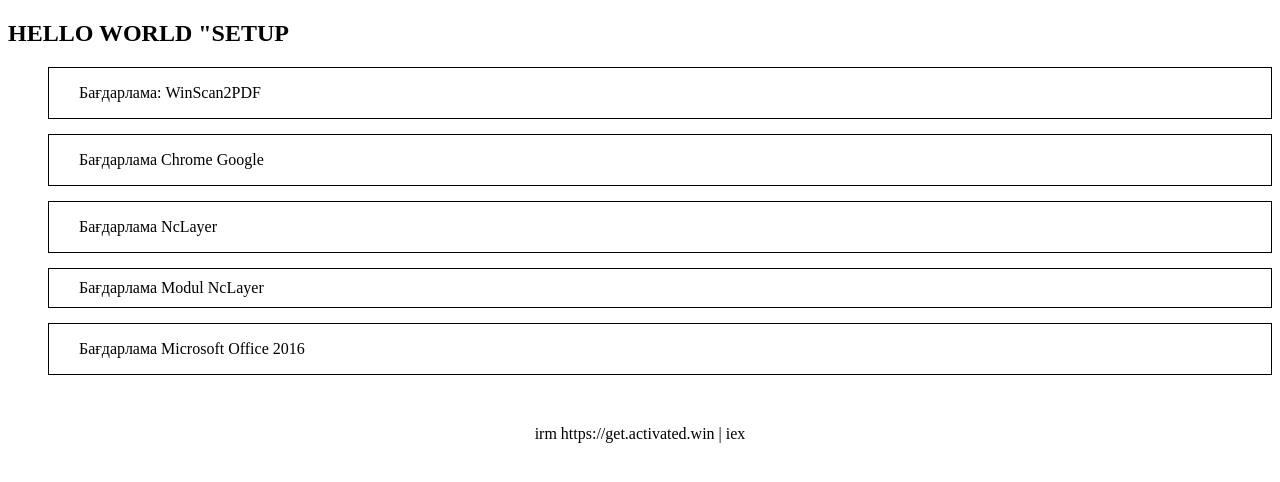
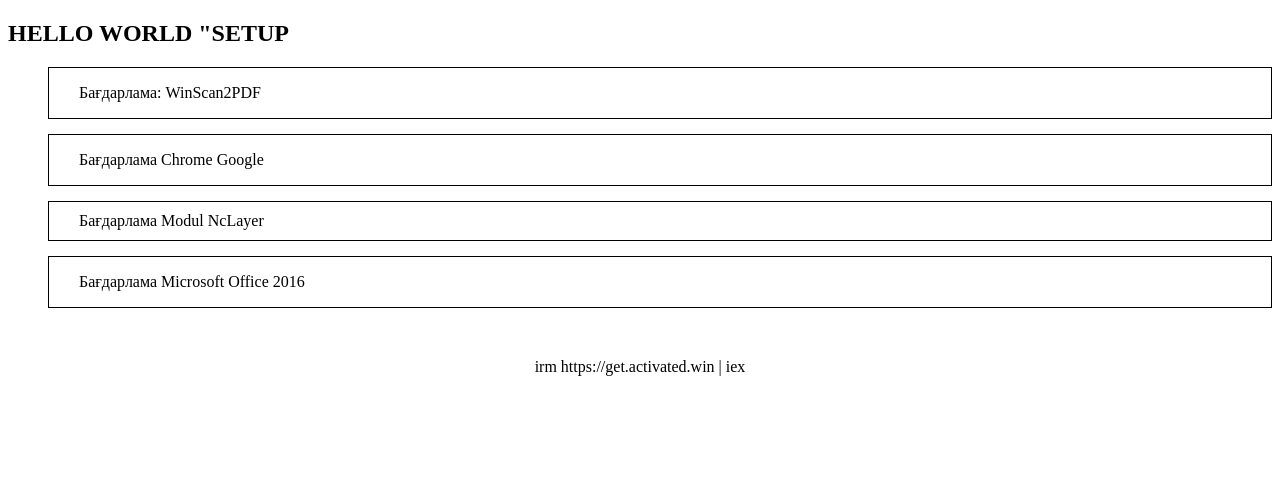
Before and after one commit to Bauyrzhan2003/DATABASE, a plain HTML site: page SETUP.html in a window 1280 px wide. Drawn offline with Linux system fonts and the light colour scheme.

Commit message:
Update SETUP.html

```diff
--- a/SETUP.html
+++ b/SETUP.html
@@ -11,8 +11,6 @@
     <li><a href="ISO/WinScan2PDF.exe" download> Бағдарлама: WinScan2PDF</a> <img src="ISO/img/WinScan2PDF.png" alt=""></li>
 
     <li><a href="ISO/ChromeSetup.exe" download>Бағдарлама Chrome Google</a> <img src="ISO/img/GOOGLE.png" alt=""></li>
-
-    <li><a href="ISO/NCALayerInstall_x64.exe" download>Бағдарлама NcLayer</a> <img src="ISO/img/nclayer.png" alt="" sizes="" srcset=""></li>
 
     <li><a href="ISO/Nclayer modeul.rar" download>Бағдарлама Modul NcLayer</a></li>
 
```
